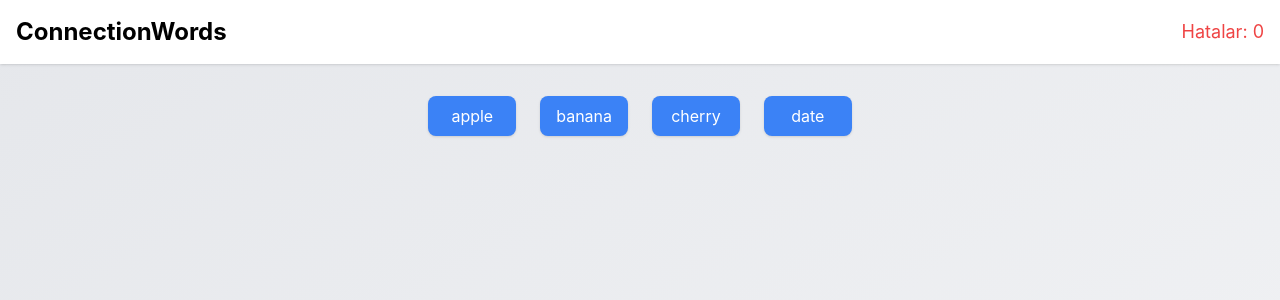
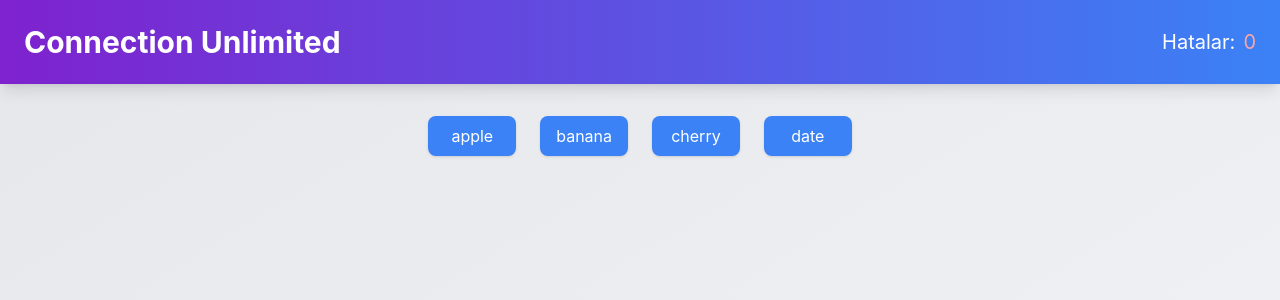
Before and after one commit to Heminyildiz/ConnectionWords, a React (Create React App) app: page / in a window 1280 px wide. Shown: the top 300 px of the page. Built offline with nearby package versions, Linux system fonts and the light colour scheme; the HTML template or start-up script is replaced by a standard one.

Commit message:
Update Header.jsx

```diff
--- a/src/components/Header.jsx
+++ b/src/components/Header.jsx
@@ -2,9 +2,12 @@ import React from 'react';
 
 const Header = ({ errorCount }) => {
   return (
-    <header className="flex justify-between items-center p-4 bg-white shadow">
-      <h1 className="text-2xl font-bold">ConnectionWords</h1>
-      <span className="text-lg text-red-500">Hatalar: {errorCount}</span>
+    <header className="flex justify-between items-center p-6 bg-gradient-to-r from-purple-700 to-blue-500 shadow-lg">
+      <h1 className="text-3xl font-bold text-white">Connection Unlimited</h1>
+      <div className="flex items-center">
+        <span className="mr-2 text-white text-xl">Hatalar:</span>
+        <span className="text-xl text-red-300">{errorCount}</span>
+      </div>
     </header>
   );
 };
```
